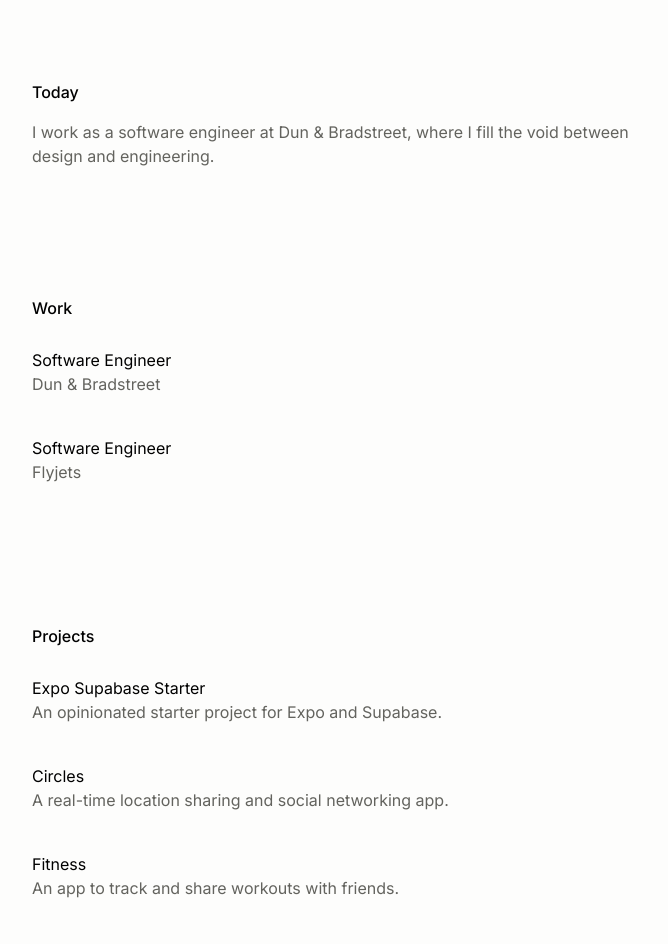
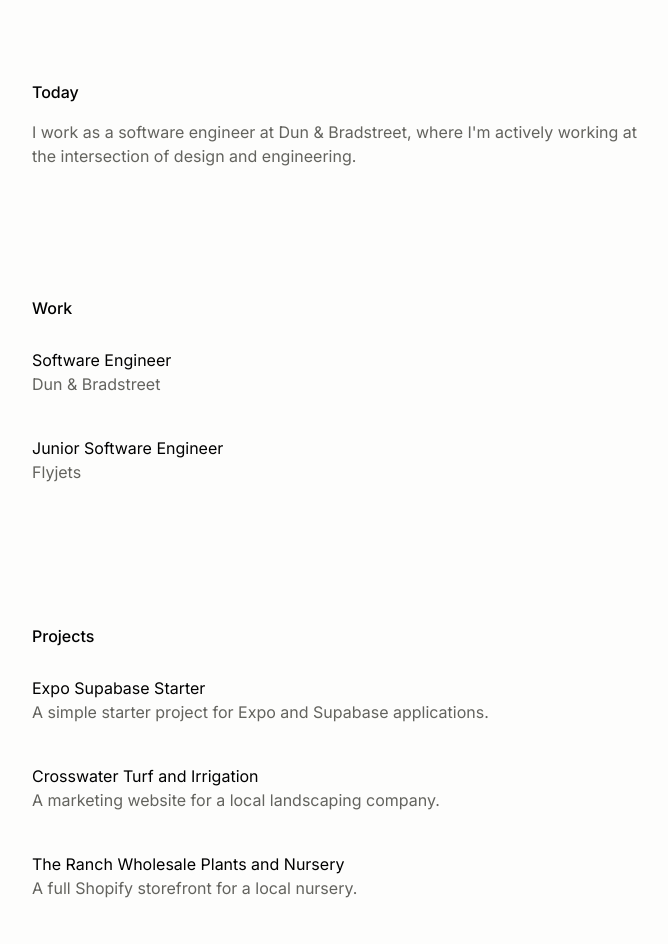
Before and after one commit to flemingvincent/flemingvincent-dev, a Next.js app: page / in a window 1280 px wide. Shown: the part 160-1104 px from the top of the page, without its empty margins (296-964 px from the left). Built offline with nearby package versions, Linux system fonts and the light colour scheme.

Commit message:
Small updates

```diff
--- a/src/components/projects.tsx
+++ b/src/components/projects.tsx
@@ -10,7 +10,17 @@ const data: Project[] = [
   {
     title: "Expo Supabase Starter",
     href: "https://github.com/flemingvincent/expo-supabase-starter",
-    description: "An opinionated starter project for Expo and Supabase.",
+    description: "A simple starter project for Expo and Supabase applications.",
+  },
+  {
+    title: "Crosswater Turf and Irrigation",
+    href: "https://www.crosswaterturf.com/",
+    description: "A marketing website for a local landscaping company.",
+  },
+  {
+    title: "The Ranch Wholesale Plants and Nursery",
+    href: "https://www.theranchnursery.com/",
+    description: "A full Shopify storefront for a local nursery.",
   },
   {
     title: "Circles",
--- a/src/components/today.tsx
+++ b/src/components/today.tsx
@@ -3,8 +3,8 @@ export const Today = () => {
     <section className="flex flex-col gap-4">
       <span className="font-medium">Today</span>
       <p className="text-[#63635E]">
-        I work as a software engineer at Dun & Bradstreet, where I fill the void
-        between design and engineering.
+        I work as a software engineer at Dun & Bradstreet, where I&apos;m
+        actively working at the intersection of design and engineering.
       </p>
     </section>
   );
--- a/src/components/works.tsx
+++ b/src/components/works.tsx
@@ -13,7 +13,7 @@ const data: Project[] = [
     company: "Dun & Bradstreet",
   },
   {
-    title: "Software Engineer",
+    title: "Junior Software Engineer",
     href: "https://apps.apple.com/us/app/flyjets/id1631026300",
     company: "Flyjets",
   },
```
